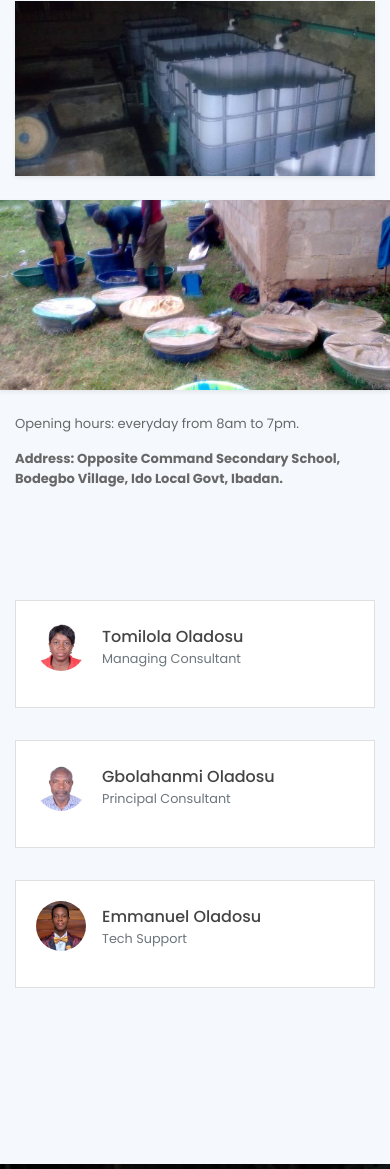
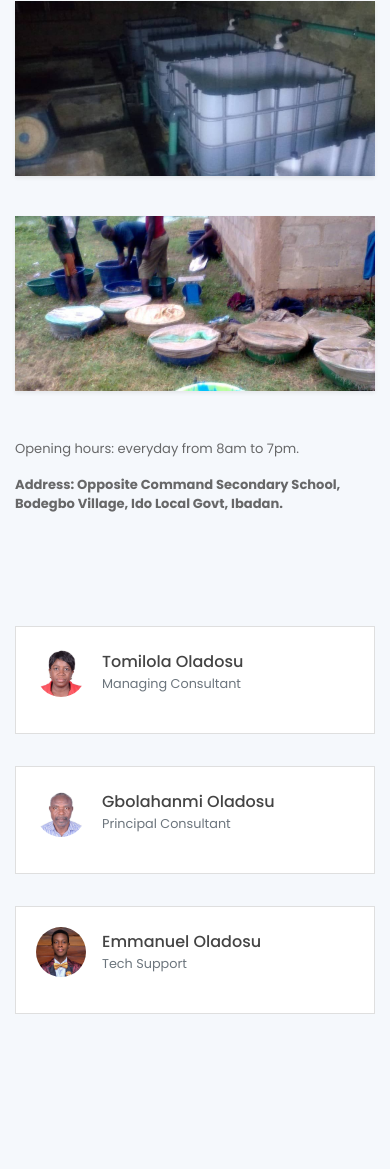
Before and after one commit to Dosu04/farm, a plain HTML site: page index.html in a window 390 px wide. Shown: the part 2251-3420 px from the top of the page. Drawn offline with Linux system fonts and the light colour scheme; a script that the page names is missing.

Commit message:
Update index.html

```diff
--- a/index.html
+++ b/index.html
@@ -2,6 +2,11 @@
 <!DOCTYPE html>
 <html lang="en">
 <head>
+
+
+<link rel="icon" href="assets/imgs/logo.png" type="image/icon type">
+  <link rel="shortcut icon" href="assets/imgs/logo.png" type="image/icon type">
+  <link rel="apple-touch-icon" href="assets/imgs/logo.png" type="image/icon type">
 	<meta charset="utf-8">
     <meta name="viewport" content="width=device-width, initial-scale=1, shrink-to-fit=no">
     <meta name="description">
@@ -134,8 +139,8 @@ most critical issues and opportunities: strategy, marketing, organization, opera
                 </div>
                 <div class="col-md-6 pl-md-5">
                     <div class="row">
-                        <div class="">
-                            <img src="assets/imgs/about-1.jpg" alt="" class="w-100 shadow-sm">
+                        <div class=" col-md-6 pr-md-5 mb-4 mb-md-0">
+                            <img src="assets/imgs/about-1.jpg" alt="" class="w-100 mt-3 shadow-sm">
                         </div>
                         <div class="col-12 mt-4">
                             <p>Opening hours: everyday from 8am to 7pm.</p>
@@ -182,7 +187,7 @@ most critical issues and opportunities: strategy, marketing, organization, opera
                     <div class="card">
                         <div class="card-body">
                             <div class="media align-items-center mb-3">
-                                <img class="mr-3" src="assets/imgs/avatar-2.jpg" alt="">
+                                <a href="https://emmanueloladosu.com"><img class="mr-3" src="assets/imgs/avatar-2.jpg" alt=""></a>
                                 <div class="media-body">
                                     <h6 class="mt-1 mb-0">Emmanuel Oladosu</h6>
                                     <small class="text-muted mb-0">Tech Support</small>
```
